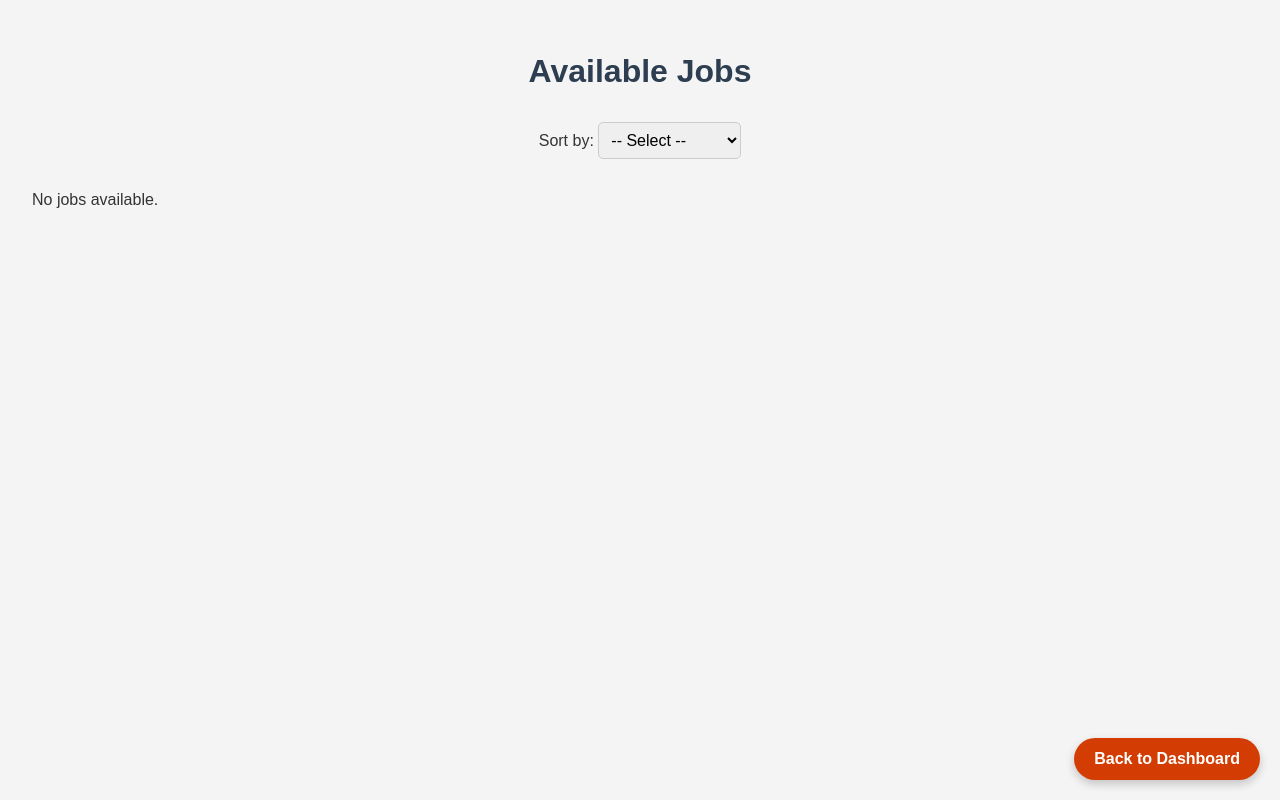
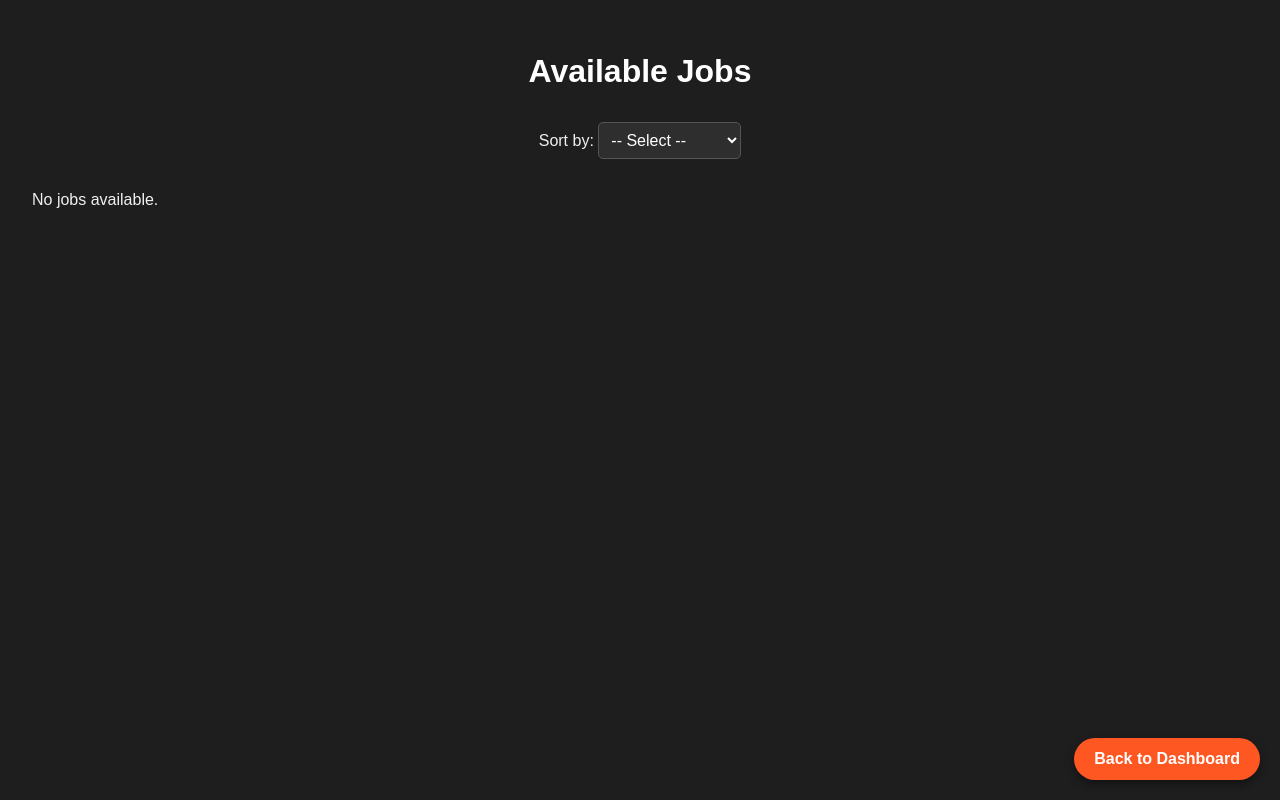
Before and after one commit to nickmarietta/cpsc332jobportal, a PHP site: page /applicant/browse_jobs.php in a window 1280 px wide. Run offline with PHP 8.4, Linux system fonts and the light colour scheme; data that the repository does not hold is empty.

Commit message:
updating styling

```diff
--- a/auth/login.php
+++ b/auth/login.php
@@ -69,7 +69,7 @@ if ($_SERVER["REQUEST_METHOD"] === "POST") {
           <button class="login-button" type="submit">Login</button>
         </form>
 
-        <div class="signup-inline"> Already have an account? <a class="sign-up-button" href="auth/register_intro.php">Sign Up</a> </div>
+        <div class="signup-inline"> Already have an account? <a class="sign-up-button" href="register_intro.php">Sign Up</a> </div>
       </div>
     </div>
   </section>
--- a/css/browse_jobs.css
+++ b/css/browse_jobs.css
@@ -1,7 +1,7 @@
 body {
     font-family: 'Montserrat', sans-serif;
-    background-color: #f4f4f4;
-    color: #333;
+    background-color: #1e1e1e;
+    color: #f0f0f0;
     margin: 0;
     padding: 2rem;
   }
@@ -9,7 +9,7 @@ body {
   h1 {
     text-align: center;
     margin-bottom: 2rem;
-    color: #2c3e50;
+    color: #ffffff;
   }
 
   form {
@@ -21,7 +21,9 @@ body {
     padding: 0.5rem;
     font-size: 1rem;
     border-radius: 5px;
-    border: 1px solid #ccc;
+    background-color: #2e2e2e;
+    color: #ffffff;
+    border: 1px solid #555;
   }
 
   /* container for the job cards */
@@ -35,38 +37,39 @@ body {
 
   /* singular job card */
   .job-card {
-    background-color: #ffffff;
+    background-color: #2a2a2a;
     border-radius: 10px;
-    box-shadow: 0 4px 10px rgba(0, 0, 0, 0.08);
+    box-shadow: 0 4px 10px rgba(0, 0, 0, 0.3);
     padding: 1.5rem;
     transition: transform 0.2s ease, box-shadow 0.2s ease;
   }
 
   .job-card:hover {
     transform: translateY(-5px);
-    box-shadow: 0 6px 15px rgba(0, 0, 0, 0.15);
+    box-shadow: 0 6px 15px rgba(0, 0, 0, 0.5);
   }
 
   .job-card h2 {
     font-size: 1.25rem;
     margin-bottom: 0.5rem;
-    color: #d33d04;
+    color: #ff5722;
   }
 
   .job-card p {
     margin: 0.25rem 0;
     font-size: 0.95rem;
+    color: #e0e0e0;
   }
 
   .job-card .salary {
     font-weight: bold;
-    color: #27ae60;
+    color: #4caf50;
   }
 
   .job-card .apply-btn {
     margin-top: 1rem;
     display: inline-block;
-    background-color: #d33d04;
+    background-color: #ff5722;
     color: white;
     padding: 0.5rem 1.2rem;
     border-radius: 25px;
@@ -74,22 +77,21 @@ body {
     font-weight: 500;
     transition: background-color 0.3s ease;
   }
-  /* hover animation for the job listings */
+
   .job-card .apply-btn:hover {
-    background-color: #b93103;
+    background-color: #e64a19;
   }
-
 
   .back-to-dashboard {
     position: fixed;
     bottom: 20px;
     right: 20px;
-    background-color: #d33d04;
+    background-color: #ff5722;
     color: white;
     padding: 12px 20px;
     border-radius: 30px;
     font-weight: bold;
     text-decoration: none;
-    box-shadow: 0 4px 10px rgba(0, 0, 0, 0.2);
+    box-shadow: 0 4px 10px rgba(0, 0, 0, 0.4);
     z-index: 1000;
   }
```
